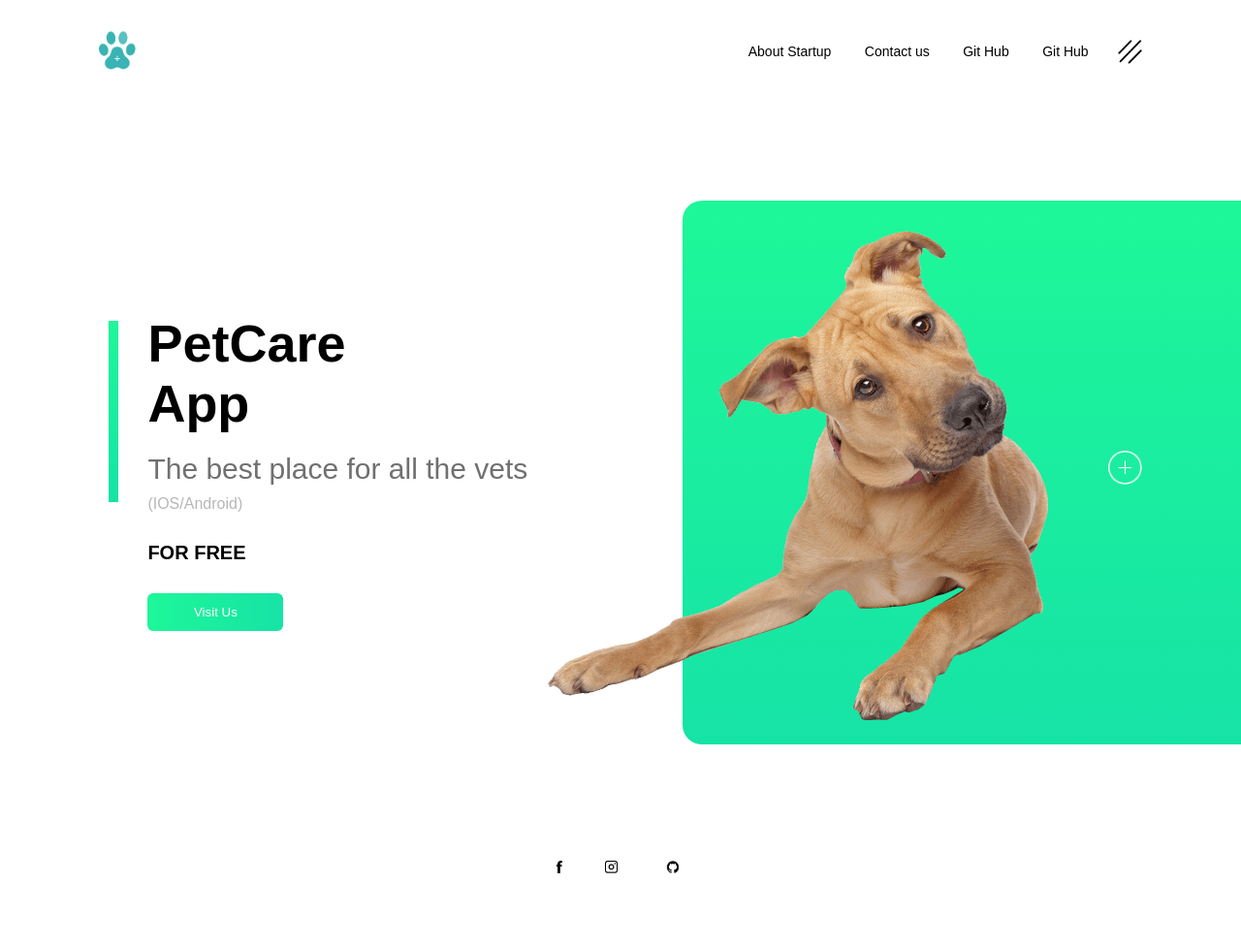
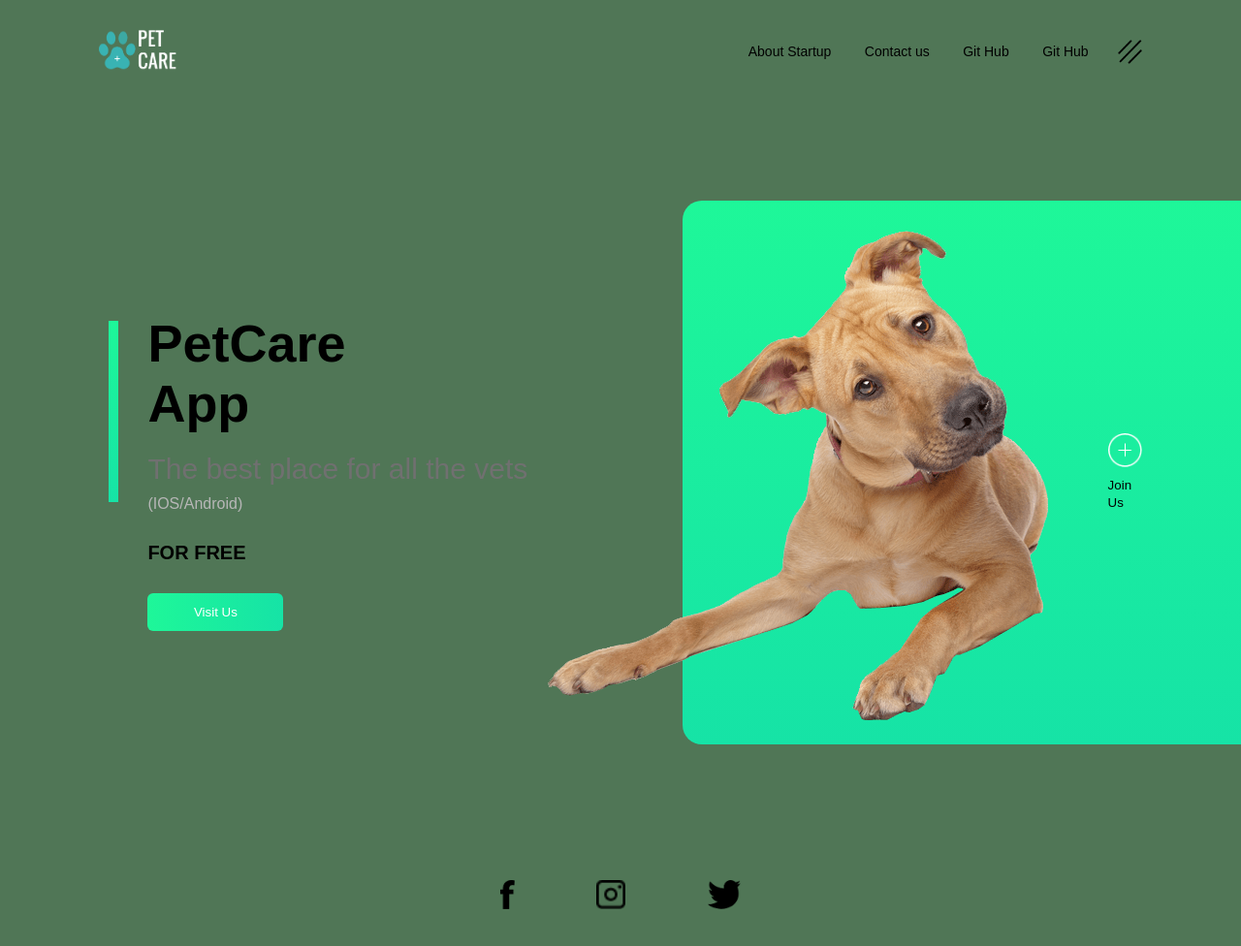
Before and after one commit to AnguloDev10/PetCare, a plain HTML site: page index.html in a window 1280 px wide. Shown: the whole page at 97% size. Before the commit the page ends 925 px from the top, so only its background shows below. Drawn offline with Linux system fonts and the light colour scheme.

Commit message:
"Better bakground"

```diff
--- a/index.html
+++ b/index.html
@@ -7,7 +7,7 @@
     <title>Pet Care Website Page </title>
     <link rel="stylesheet" href="style.css">
 </head>
-<body>
+<body >
     <div class="container">
         <div class="navbar">
             <img src="images/logo.png" class="logo">
@@ -35,6 +35,7 @@
                 <div class="color-box"></div>
                 <div class="add-btn">
                     <img src="images/add.png">
+                    <p><small>Join Us</small></p>
                 </div>
 
             </div>
@@ -43,7 +44,7 @@
     <div class="social-links" >
          <img src="images/fb.png">
          <img src="images/ig.png">
-         <img src="images/github.png">
+         <img src="images/tw.png">
     </div>
 </body>
 </html>
--- a/style.css
+++ b/style.css
@@ -2,6 +2,9 @@
         margin: 0;
         padding: 0;
         font-family: sans-serif;
+    }
+    html{
+        background-color: #507656;
     }
     .container{
         width: 100%;
@@ -133,8 +136,8 @@
         margin-bottom: 5px;
     }
     .social-links img{
-        height: 13px;
-        margin: 20px;
+        height: 30px;
+        margin: 40px;
         cursor :pointer;
     }
     .social-links{
```
Also changed, not shown: images/png-transparent-black-cat-github-logo-repository-computer-icons-github.png (added).
